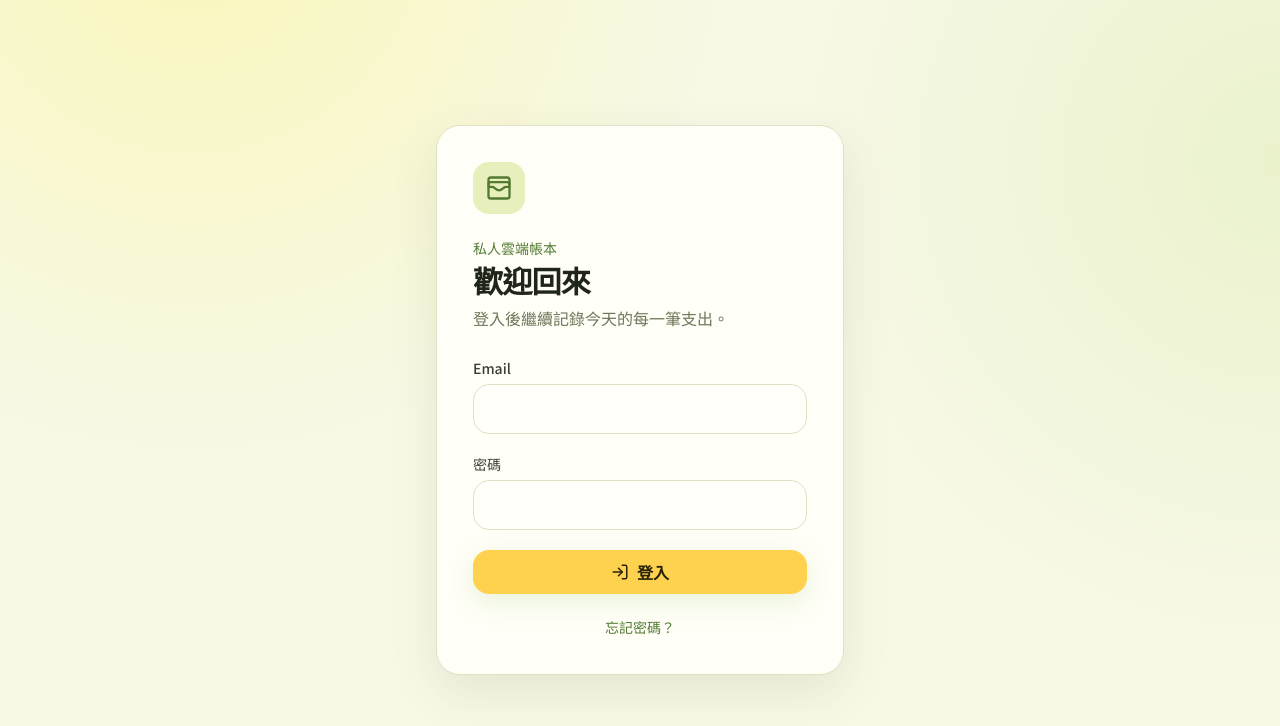
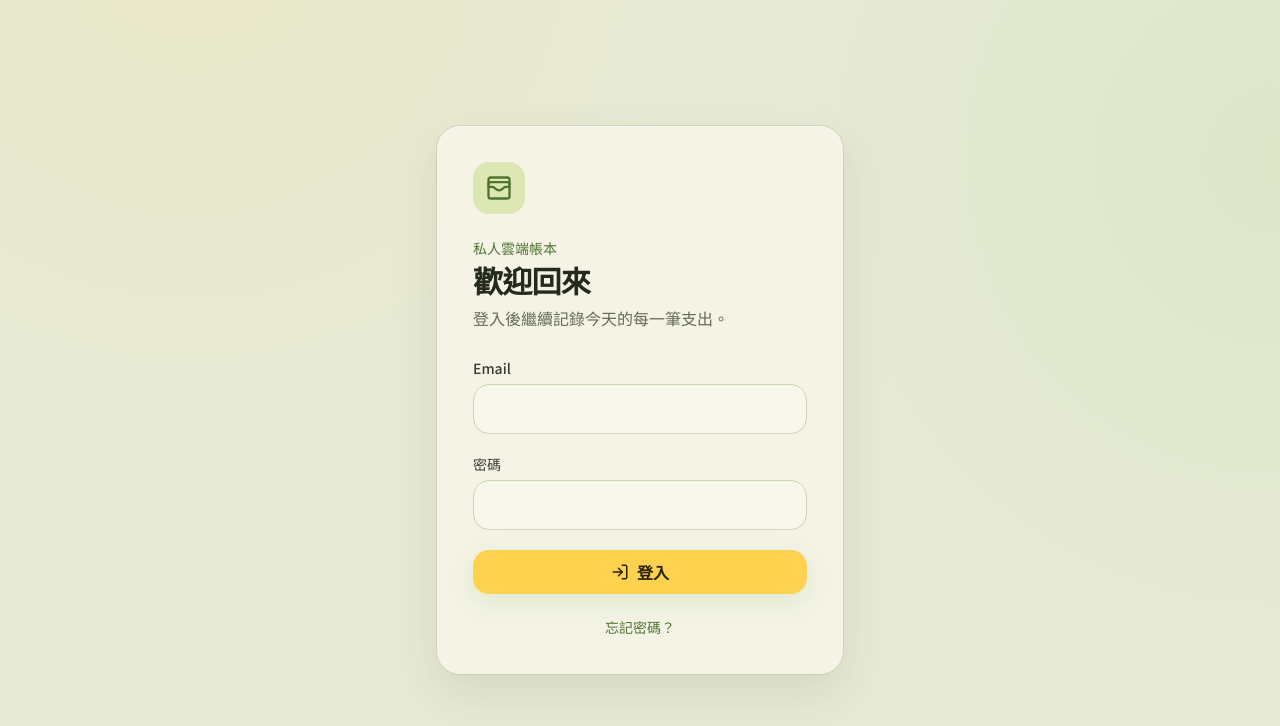
Before and after one commit to JianzhiZhao/AccountingTool, a Next.js app: page /login in a window 1280 px wide. Shown: the top 726 px of the page. Built offline with nearby package versions, Linux system fonts and the light colour scheme; no server answers.

Commit message:
Soften light theme brightness

```diff
--- a/src/app/app-icon-design.tsx
+++ b/src/app/app-icon-design.tsx
@@ -7,7 +7,7 @@ export function AppIconDesign() {
     justifyContent: "center",
     position: "relative",
     overflow: "hidden",
-    background: "linear-gradient(145deg, #fffef7 0%, #f7f8e6 72%)",
+    background: "linear-gradient(145deg, #f4f3e6 0%, #e7ead6 72%)",
   }}>
     <div style={{
       position: "absolute",
@@ -41,7 +41,7 @@ export function AppIconDesign() {
       justifyContent: "center",
       borderRadius: "50%",
       background: "linear-gradient(145deg, #b2d959 0%, #7ec151 100%)",
-      border: "6px solid #fffef7",
+      border: "6px solid #f4f3e6",
       boxShadow: "0 8px 20px rgba(0,0,0,.36)",
     }}>
       <div style={{ width: "54%", height: "54%", borderRadius: "50%", border: "4px solid rgba(51,91,40,.62)" }} />
--- a/src/app/globals.css
+++ b/src/app/globals.css
@@ -4,14 +4,14 @@
 
 :root { color-scheme: light; }
 * { box-sizing: border-box; }
-html { background: #f7f8e6; }
+html { background: #e7ead6; }
 body {
   margin: 0;
-  color: #202519;
+  color: #252a1f;
   background:
-    radial-gradient(circle at 15% -10%, rgba(255, 244, 73, .28), transparent 34rem),
-    radial-gradient(circle at 100% 20%, rgba(178, 217, 89, .18), transparent 30rem),
-    #f7f8e6;
+    radial-gradient(circle at 15% -10%, rgba(254, 210, 79, .11), transparent 34rem),
+    radial-gradient(circle at 100% 20%, rgba(126, 193, 81, .1), transparent 30rem),
+    #e7ead6;
   font-family: var(--font-sans), system-ui, sans-serif;
 }
 button, input, select, textarea { font: inherit; }
@@ -22,15 +22,15 @@ button { -webkit-tap-highlight-color: transparent; }
   .btn-primary { @apply inline-flex min-h-11 items-center justify-center gap-2 rounded-2xl bg-[#fed24f] px-5 py-2.5 font-semibold text-[#292306] shadow-[0_8px_24px_rgba(126,193,81,.18)] transition hover:bg-[#fff449] disabled:cursor-not-allowed disabled:opacity-50; }
   .btn-secondary { @apply inline-flex min-h-11 items-center justify-center gap-2 rounded-2xl border border-moss-100 bg-white px-4 py-2.5 font-medium text-moss-700 transition hover:bg-moss-50 disabled:cursor-not-allowed disabled:opacity-50; }
   .btn-danger { @apply inline-flex min-h-11 items-center justify-center gap-2 rounded-2xl bg-red-50 px-4 py-2.5 font-medium text-red-700 transition hover:bg-red-100; }
-  .field { @apply block min-h-12 min-w-0 w-full max-w-full rounded-2xl border border-stone-200 bg-[#fffef9] px-4 py-3 text-base text-stone-800 outline-none transition placeholder:text-stone-400 focus:border-moss-500 focus:ring-4 focus:ring-moss-100; }
+  .field { @apply block min-h-12 min-w-0 w-full max-w-full rounded-2xl border border-stone-200 bg-[#f8f7ec] px-4 py-3 text-base text-stone-800 outline-none transition placeholder:text-stone-400 focus:border-moss-500 focus:ring-4 focus:ring-moss-100; }
   .label { @apply mb-1.5 block text-sm font-medium text-stone-700; }
   .page-title { @apply text-2xl font-bold tracking-tight md:text-3xl; }
   .muted { @apply text-sm text-stone-500; }
 }
 
 @layer utilities {
-  .text-white { color: #fffef7; }
-  .bg-moss-700.text-white { color: #fffef7; }
+  .text-white { color: #f8f7ec; }
+  .bg-moss-700.text-white { color: #f8f7ec; }
   .bg-ink\/40 { background-color: rgb(32 37 25 / .45); }
   select.field { color-scheme: light; }
 }
--- a/src/app/layout.tsx
+++ b/src/app/layout.tsx
@@ -9,7 +9,7 @@ export const metadata: Metadata = {
   description: "安全、簡單的私人雲端記帳工具",
   appleWebApp: { capable: true, title: "小帳本", statusBarStyle: "black-translucent" },
 };
-export const viewport: Viewport = { width: "device-width", initialScale: 1, themeColor: "#f7f8e6" };
+export const viewport: Viewport = { width: "device-width", initialScale: 1, themeColor: "#e7ead6" };
 
 export default function RootLayout({ children }: Readonly<{ children: React.ReactNode }>) {
   return <html lang="zh-Hant"><body className={noto.variable}>{children}</body></html>;
--- a/src/components/analytics-dashboard.tsx
+++ b/src/components/analytics-dashboard.tsx
@@ -9,8 +9,8 @@ import { formatMoney, summarizeExpenses } from "@/lib/analytics";
 import type { Expense } from "@/types/domain";
 import { StatusMessage } from "./status-message";
 
-const axisStyle = { fontSize: 11, fill: "#6f7659" };
-const tooltipStyle = { backgroundColor: "#fffef7", border: "1px solid #dfe3c2", borderRadius: 14, color: "#202519" };
+const axisStyle = { fontSize: 11, fill: "#656c52" };
+const tooltipStyle = { backgroundColor: "#f4f3e6", border: "1px solid #ced2b5", borderRadius: 14, color: "#252a1f" };
 
 export function AnalyticsDashboard() {
   const initial = currentMonthRange();
@@ -53,8 +53,8 @@ export function AnalyticsDashboard() {
         {summary.byCurrency.length ? summary.byCurrency.slice(0, 2).map((item) => <article key={item.name} className="card"><p className="text-sm font-medium text-stone-500">{item.name} 原幣總額</p><p className="mt-3 text-2xl font-bold">{formatMoney(item.value, item.name)}</p></article>) : <article className="card sm:col-span-2"><p className="text-stone-400">此期間尚無支出</p></article>}
       </section>
       <section className="grid gap-5 xl:grid-cols-2">
-        <article className="card"><div className="mb-5 flex items-center gap-2"><TrendingUp className="text-moss-600" size={20} /><h2 className="font-bold">{trendData === summary.byMonth ? "每月" : "每日"}支出趨勢</h2></div><div className="h-72">{trendData.length ? <ResponsiveContainer width="100%" height="100%"><LineChart data={trendData} margin={{ left: 4, right: 8 }}><CartesianGrid strokeDasharray="3 3" stroke="#dfe3c2" /><XAxis dataKey="date" tick={axisStyle} axisLine={{ stroke: "#cbd0aa" }} tickLine={{ stroke: "#cbd0aa" }} tickFormatter={(value) => value.slice(5)} /><YAxis tick={axisStyle} axisLine={false} tickLine={false} width={56} /><Tooltip contentStyle={tooltipStyle} formatter={(value) => formatMoney(Number(value))} /><Line type="monotone" dataKey="value" stroke="#7ec151" strokeWidth={3} dot={{ r: 3, fill: "#b2d959", stroke: "#f4f8df", strokeWidth: 2 }} /></LineChart></ResponsiveContainer> : <EmptyChart />}</div></article>
-        <article className="card"><div className="mb-5 flex items-center gap-2"><BarChart3 className="text-coral" size={20} /><h2 className="font-bold">分類支出分布</h2></div><div className="h-72">{summary.byCategory.length ? <ResponsiveContainer width="100%" height="100%"><BarChart data={summary.byCategory.slice(0, 8)} layout="vertical" margin={{ left: 8, right: 12 }}><CartesianGrid strokeDasharray="3 3" stroke="#dfe3c2" /><XAxis type="number" tick={axisStyle} axisLine={{ stroke: "#cbd0aa" }} tickLine={{ stroke: "#cbd0aa" }} /><YAxis dataKey="name" type="category" tick={{ ...axisStyle, fontSize: 12 }} axisLine={false} tickLine={false} width={72} /><Tooltip contentStyle={tooltipStyle} formatter={(value) => formatMoney(Number(value))} /><Bar dataKey="value" fill="#fed24f" radius={[0, 8, 8, 0]} /></BarChart></ResponsiveContainer> : <EmptyChart />}</div></article>
+        <article className="card"><div className="mb-5 flex items-center gap-2"><TrendingUp className="text-moss-600" size={20} /><h2 className="font-bold">{trendData === summary.byMonth ? "每月" : "每日"}支出趨勢</h2></div><div className="h-72">{trendData.length ? <ResponsiveContainer width="100%" height="100%"><LineChart data={trendData} margin={{ left: 4, right: 8 }}><CartesianGrid strokeDasharray="3 3" stroke="#ced2b5" /><XAxis dataKey="date" tick={axisStyle} axisLine={{ stroke: "#b8be9c" }} tickLine={{ stroke: "#b8be9c" }} tickFormatter={(value) => value.slice(5)} /><YAxis tick={axisStyle} axisLine={false} tickLine={false} width={56} /><Tooltip contentStyle={tooltipStyle} formatter={(value) => formatMoney(Number(value))} /><Line type="monotone" dataKey="value" stroke="#7ec151" strokeWidth={3} dot={{ r: 3, fill: "#b2d959", stroke: "#eaf0d3", strokeWidth: 2 }} /></LineChart></ResponsiveContainer> : <EmptyChart />}</div></article>
+        <article className="card"><div className="mb-5 flex items-center gap-2"><BarChart3 className="text-coral" size={20} /><h2 className="font-bold">分類支出分布</h2></div><div className="h-72">{summary.byCategory.length ? <ResponsiveContainer width="100%" height="100%"><BarChart data={summary.byCategory.slice(0, 8)} layout="vertical" margin={{ left: 8, right: 12 }}><CartesianGrid strokeDasharray="3 3" stroke="#ced2b5" /><XAxis type="number" tick={axisStyle} axisLine={{ stroke: "#b8be9c" }} tickLine={{ stroke: "#b8be9c" }} /><YAxis dataKey="name" type="category" tick={{ ...axisStyle, fontSize: 12 }} axisLine={false} tickLine={false} width={72} /><Tooltip contentStyle={tooltipStyle} formatter={(value) => formatMoney(Number(value))} /><Bar dataKey="value" fill="#fed24f" radius={[0, 8, 8, 0]} /></BarChart></ResponsiveContainer> : <EmptyChart />}</div></article>
       </section>
       <section className="card"><h2 className="font-bold">花費最高的項目</h2><div className="mt-4 divide-y divide-stone-100">{summary.byItem.length ? summary.byItem.slice(0, 10).map((item, index) => <div key={item.name} className="flex items-center gap-4 py-3"><span className="flex h-8 w-8 items-center justify-center rounded-full bg-moss-50 text-sm font-bold text-moss-700">{index + 1}</span><span className="min-w-0 flex-1 truncate font-medium">{item.name}</span><span className="font-bold">{formatMoney(item.value)}</span></div>) : <p className="py-8 text-center text-stone-400">此期間尚無資料</p>}</div></section>
     </>}
--- a/tailwind.config.ts
+++ b/tailwind.config.ts
@@ -5,16 +5,16 @@ export default {
   theme: {
     extend: {
       colors: {
-        white: "#fffef7",
-        ink: "#202519",
-        cream: "#f7f8e6",
+        white: "#f4f3e6",
+        ink: "#252a1f",
+        cream: "#e7ead6",
         coral: "#7ec151",
-        moss: { 50: "#f4f8df", 100: "#e7f0bd", 500: "#b2d959", 600: "#7ec151", 700: "#527a31" },
-        stone: { 50: "#fafbea", 100: "#f1f3d9", 200: "#dfe3c2", 300: "#cbd0aa", 400: "#949b77", 500: "#6f7659", 600: "#535944", 700: "#3b4033", 800: "#292e24", 900: "#1d211a" },
-        red: { 50: "#fff1ef", 100: "#ffe1dd", 200: "#ffc4bc", 500: "#e45a4f", 600: "#c9463c", 700: "#a9362f" },
-        amber: { 50: "#fff9dc", 100: "#fff1ad", 200: "#ffe275", 700: "#806400", 800: "#5f4b00" }
+        moss: { 50: "#eaf0d3", 100: "#dce7b4", 500: "#b2d959", 600: "#7ec151", 700: "#4f742f" },
+        stone: { 50: "#ecebdc", 100: "#e2e3d0", 200: "#ced2b5", 300: "#b8be9c", 400: "#858d6e", 500: "#656c52", 600: "#4c533f", 700: "#383d31", 800: "#292e24", 900: "#1e221a" },
+        red: { 50: "#f3e5e1", 100: "#ecd4cf", 200: "#dfb5ad", 500: "#d85c51", 600: "#bd473e", 700: "#94362f" },
+        amber: { 50: "#f2edcf", 100: "#ebe1a8", 200: "#dfcc6f", 700: "#756000", 800: "#574800" }
       },
-      boxShadow: { card: "0 18px 48px rgba(66, 75, 35, .10), inset 0 1px rgba(255,255,255,.75)" },
+      boxShadow: { card: "0 18px 44px rgba(54, 62, 32, .10), inset 0 1px rgba(255,255,255,.45)" },
       fontFamily: { sans: ["var(--font-sans)", "system-ui", "sans-serif"] }
     },
   },
```
